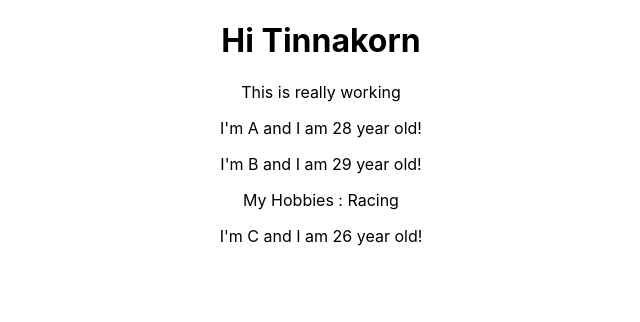
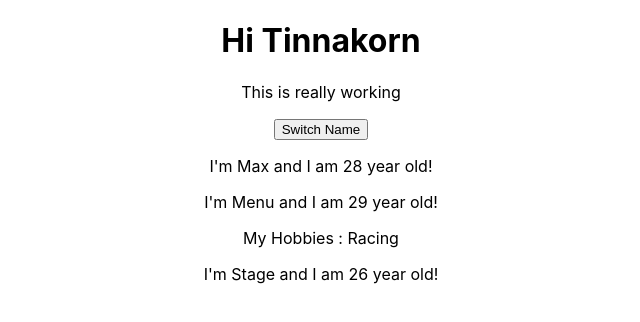
Before and after one commit to beyongbell/react-complete, a React (Create React App) app: page / in a window 1280 px wide. Shown: the top 322 px of the page, without its empty margins (319-959 px from the left). Built offline with nearby package versions, Linux system fonts and the light colour scheme.

Commit message:
State Class

```diff
--- a/src/App.js
+++ b/src/App.js
@@ -3,14 +3,23 @@
 import Person from './Person/Person'
 
 class App extends Component {
+  state = {
+    persons: [
+      { name : 'Max', age: 28 },
+      { name : 'Menu', age: 29 },
+      { name : 'Stage', age: 26 },
+    ],
+  }
+
   render() {
     return (
       <div className="App">
         <h1> Hi Tinnakorn </h1>
         <p> This is really working </p>
-        <Person name="A" age="28"/>
-        <Person name="B" age="29"> My Hobbies : Racing </Person>
-        <Person name="C" age="26"/>
+        <button> Switch Name </button>
+        <Person name={this.state.persons[0].name} age={this.state.persons[0].age} />
+        <Person name={this.state.persons[1].name} age={this.state.persons[1].age}> My Hobbies : Racing </Person>
+        <Person name={this.state.persons[2].name} age={this.state.persons[2].age} />
       </div>
     );
   }
```
